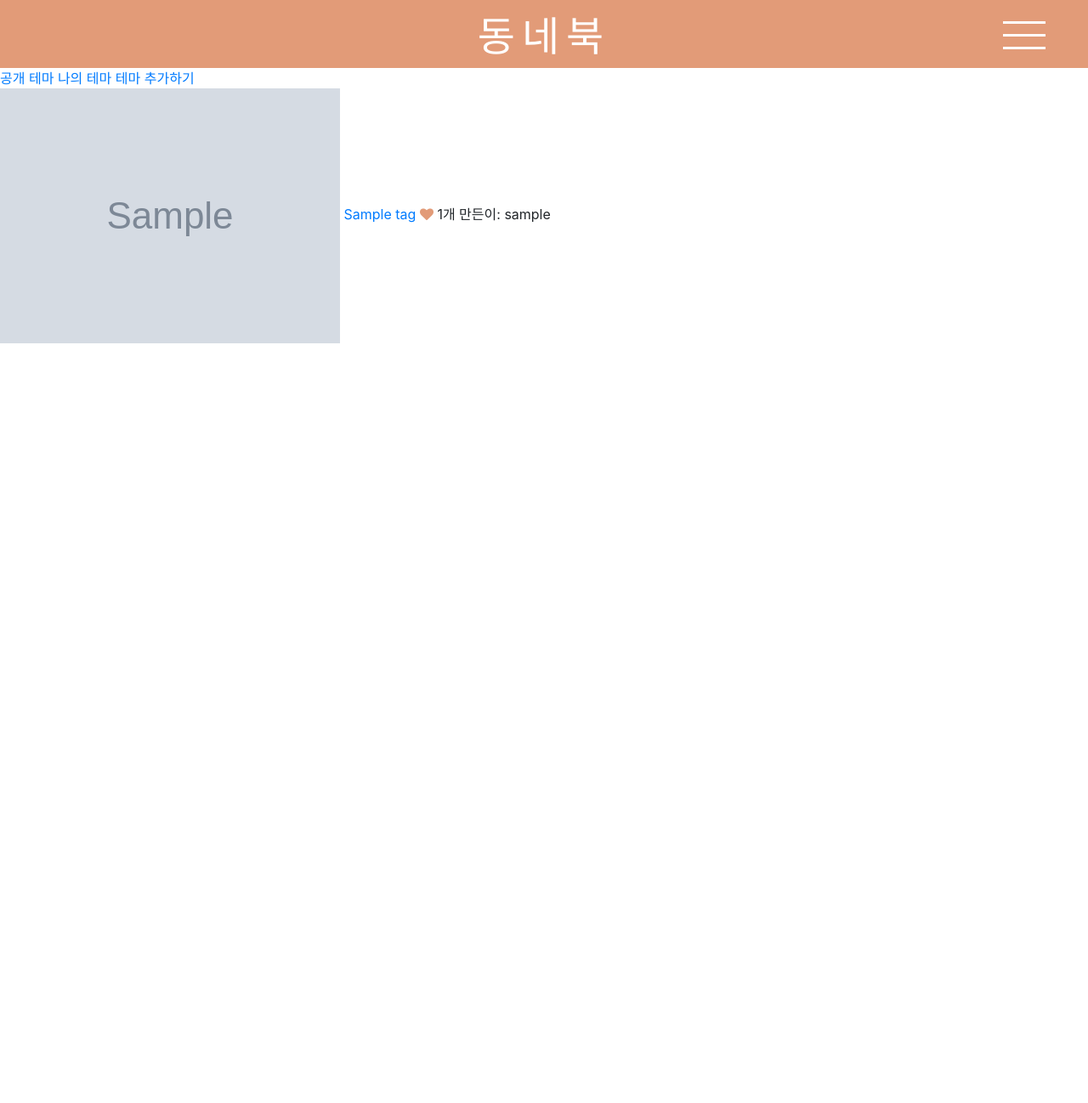
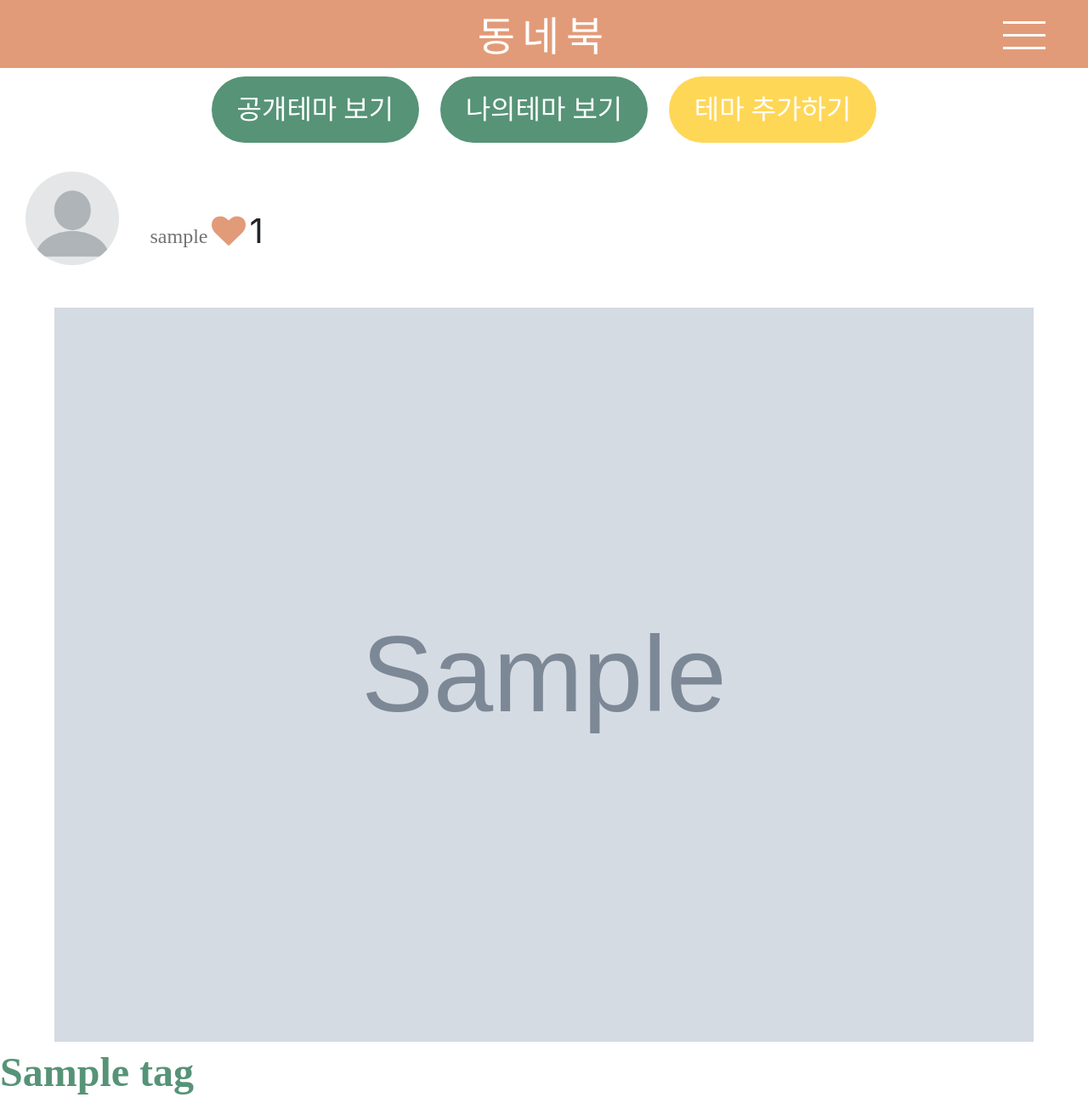
Before and after one commit to Haesun-Pyeon/real-dnb, a Django app: page /bookmap/my_thema in a window 1280 px wide. Shown: the whole page at 85% size. Before the commit the page ends 404 px from the top, so only its background shows below. Run offline with Django 3.2, Linux system fonts and the light colour scheme; a user stored in the database is signed in; tables that the repository leaves empty hold one stand-in row (values such as "Sample post"); grey boxes marked "Sample" are stand-in pictures; some libraries are stand-ins or nearby versions; some web fonts are replaced.

Commit message:
thema css

```diff
--- /dev/null
+++ b/bookmap/static/css/themamap.css
@@ -0,0 +1,61 @@
+@font-face { font-family: 'YiSunShinDotumM'; src: url('https://cdn.jsdelivr.net/gh/projectnoonnu/noonfonts_two@1.0/YiSunShinDotumM.woff') format('woff'); font-weight: normal; font-style: normal; }
+@font-face { font-family: 'BBTreeGL'; src: url('https://cdn.jsdelivr.net/gh/projectnoonnu/noonfonts_nine_@1.1/BBTreeGL.woff') format('woff'); font-weight: normal; font-style: normal; }
+@font-face { font-family: 'NanumSquareRound'; src: url('https://cdn.jsdelivr.net/gh/projectnoonnu/noonfonts_two@1.0/NanumSquareRound.woff') format('woff'); font-weight: normal; font-style: normal; }
+
+.themaimg{
+    width: 90%;
+}
+
+.btn-box{
+    widows: 100%;
+    text-align: center;
+}
+.publicthema-btn, .addthema-btn, .mythema-btn {
+    background-color: #569377;
+    font-family: 'YiSunShinDotumM';
+    padding: 15px 30px;
+    font-size: 2rem;
+    margin: 10px 10px;
+    border: none;
+    color: #FFFFFF;
+    text-align: center;
+    text-decoration: none;
+    display: inline-block;
+    cursor: pointer;
+    border-radius: 90px;
+}
+
+.addthema-btn{
+    background-color: #FFD757
+}
+
+.title{
+    font-weight: 800;
+    font-size: 3rem;
+    text-decoration: none;
+    color: #569377;
+    font-family: 'NanumSquareRound';
+    margin-right: 2rem;
+}
+.writer{
+    color: #727272;
+    font-family: 'NanumSquareRound';
+    font-size: 1.5rem;
+    margin-left: 2rem;
+}
+i.fa.fa-heart, i.fa.fa-heart-o, .count{
+    font-size: 2.5rem;
+
+}
+
+.myprofile_img {
+    border-radius: 100%;
+    width: 110px;
+    height: 110px;
+    margin-left: 30px;
+    margin-bottom: 50px;
+}
+
+.themaimg-box{
+    text-align: center;
+}
--- a/bookmap/templates/themamap.html
+++ b/bookmap/templates/themamap.html
@@ -1,32 +1,51 @@
+<!DOCTYPE html>
+<html style="width: 100%;">
 {% extends 'base.html' %}
 {% block content %}
 {% load static %}
 <head>
+    <link rel="stylesheet" type="text/css" href="{% static 'css/themamap.css' %}">
     <link rel="stylesheet" href="https://cdnjs.cloudflare.com/ajax/libs/font-awesome/4.7.0/css/font-awesome.min.css">
 </head>
+
 <body>
+<div class="btn-box">
 {% if user.is_authenticated %}
-    <a href="{% url 'themamap' %}">공개 테마</a>
-    <a href="{% url 'my_thema' %}">나의 테마</a>
-    <a href="{% url 'thema_add' %}">테마 추가하기</a>
+    <a href="{% url 'themamap' %}" class="publicthema-btn">공개테마 보기</a>
+    <a href="{% url 'my_thema' %}" class="mythema-btn">나의테마 보기</a>
+    <a href="{% url 'thema_add' %}" class="addthema-btn">테마 추가하기</a>
+
 {% endif %}
+</div>
 <br>
+
 {% for i in thema %}
+<div class="allthema-box">
 
-{% if i.img %}
-<img src='{{i.img.url}}'>
-{% endif %}
+    {% if i.user.profile.image %}
+        <img src="{{i.user.profile.image}}" alt="" class="myprofile_img">
+    {% else %}
+        <img src="{% static 'images/basic-profile-img.png' %}" class="myprofile_img">
+    {% endif %}
+    <span class="writer">{{i.user.profile.nickname}}</span>
 
-<a href="{% url 'themadetail' i.id %}">{{i.title}}</a>
-{%if request.user in i.like.all %}
-<i class="fa fa-heart" style='color:#E29B78;'></i>
-{%else%}
-<i class="fa fa-heart-o" style='color:#E29B78;'></i>
-{%endif%}
-<span>{{i.total_like}}개</span>
-<span>만든이: {{i.user.profile.nickname}}</span><br>
+    {% if request.user in i.like.all %}
+    <i class="fa fa-heart" style='color:#E29B78;'></i>
+    {% else %}
+    <i class="fa fa-heart-o" style='color:#E29B78;'></i>
+    {% endif %}
+    <span class="count">{{i.total_like}}</span>
+    <br>
 
-{% endfor %}
+    {% if i.img %} <div class="themaimg-box">
+    <img src='{{i.img.url}}' class="themaimg">
+    {% endif %}
+    </div>
 
+    <a href="{% url 'themadetail' i.id %}" class="title">{{i.title}}</a>
+    {% endfor %}
+</div>
 </body>
 {% endblock %}
+
+</html>
--- a/dnbookproject/settings.py
+++ b/dnbookproject/settings.py
@@ -28,6 +28,7 @@ AUTHENTICATION_BACKENDS = (
 
 INSTALLED_APPS = [
     'channels',
+    'request',
     'django.contrib.admin',
     'django.contrib.auth',
     'django.contrib.sites',
--- a/dnbookproject/templates/base.html
+++ b/dnbookproject/templates/base.html
@@ -34,7 +34,7 @@
                          <li><a href="{% url 'realmap' %}">책방 지도</a></li>
                          <li><a href="{% url 'themamap' %}">테마 지도</a></li>
                          <li><a href="{% url 'board' %}">문화 프로그램</a></li>
-                         <!-- <li><a href="{% url 'ranking' %}">랭킹</a></li> -->
+                         <li><a href="{% url 'ranking' %}">랭킹</a></li>
                          {% if user.is_authenticated %}
                               <li><a href="{% url 'mypage' %}">마이페이지</a></li>
                               <li><a href="{% url 'chat-list' %}">쪽지함</a></li>
--- a/static/css/base.css
+++ b/static/css/base.css
@@ -57,7 +57,7 @@ li.items{
 }
 .items li a:hover {
   text-decoration: none;
-  color: #FFFFFF;
+  color: #E29B78;
   background-color: white;
   border-radius: 200px;
   width: 500px;
```
Also changed, not shown: main/static/css/home.css (+30 -10 lines), main/templates/home.html (+5 -7 lines), bookmap/static/images/basic-profile-img.png (added).
